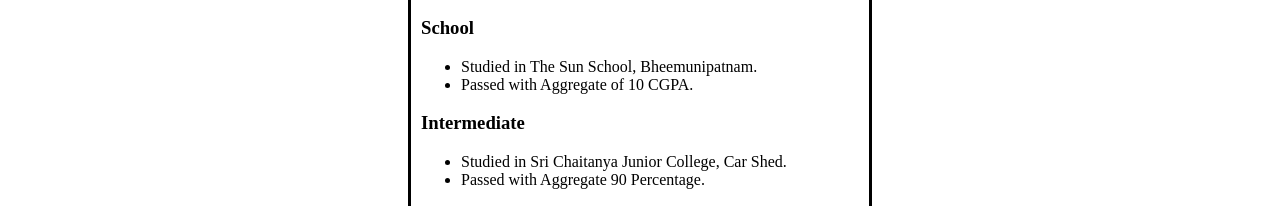
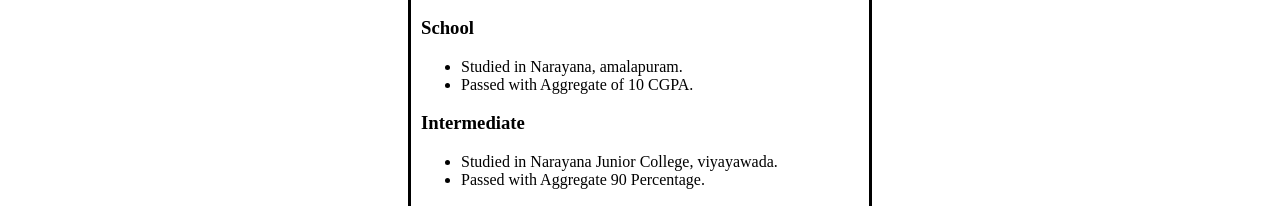
Before and after one commit to teja6699/AWP-PROGRAMS, a plain HTML site: page 1_CV.html in a window 1280 px wide. Shown: the part 497-703 px from the top of the page. Drawn offline with Linux system fonts and the light colour scheme.

Commit message:
Update 1_CV.html

```diff
--- a/1_CV.html
+++ b/1_CV.html
@@ -50,12 +50,12 @@
         <h2>Education</h2>
         <h3>School</h3>
         <ul>
-            <li>Studied in The Sun School, Bheemunipatnam.</li>
+            <li>Studied in Narayana, amalapuram.</li>
             <li>Passed with Aggregate of 10 CGPA.</li>
         </ul>
         <h3>Intermediate</h3>
         <ul>
-            <li>Studied in Sri Chaitanya Junior College, Car Shed.</li>
+            <li>Studied in Narayana Junior College, viyayawada.</li>
             <li>Passed with Aggregate 90 Percentage.</li>
         </ul>
         <h2>Skills</h2>
```
